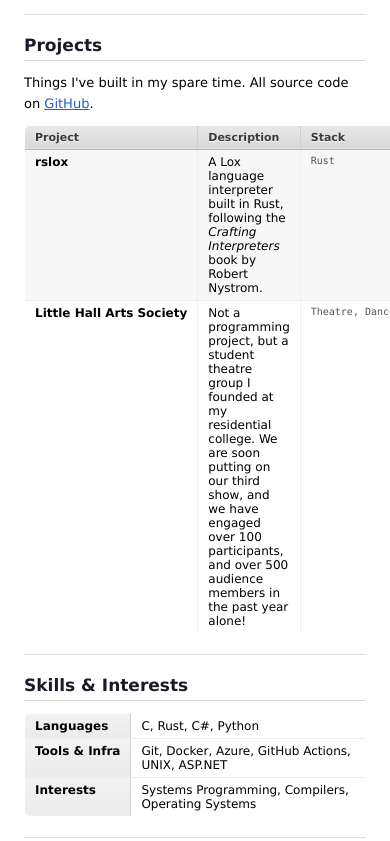
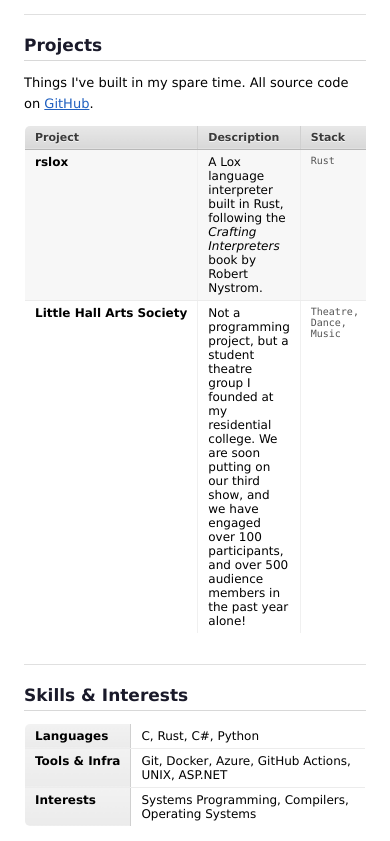
Before and after one commit to ivansokolov64/ivansokolov64.github.io, a plain HTML site: page index.html in a window 390 px wide. Shown: the part 556-1397 px from the top of the page. Drawn offline with Linux system fonts and the light colour scheme.

Commit message:
fix: Fixed projects table to be responsive on mobile.

```diff
--- a/index.html
+++ b/index.html
@@ -299,6 +299,11 @@
       border-radius: 6px;
       overflow: hidden;
       border: 1px solid #C8C8C8;
+
+    }
+
+    .table-wrapper {
+      overflow-x: auto;
     }
 
     .project-table th {
@@ -337,7 +342,6 @@
       font-family: "Monaco", "Courier New", monospace;
       font-size: 10px;
       color: #555;
-      white-space: nowrap;
     }
 
     /* ── Skills table ─────────────────────────────────────── */
@@ -645,6 +649,7 @@
         <p>Things I've built in my spare time. All source code on <a href="https://github.com/ivansokolov64">GitHub</a>.
         </p>
 
+        <div class="table-wrapper">
           <table class="project-table">
             <tr>
               <th>Project</th>
@@ -661,13 +666,18 @@
             </tr>
             <tr>
               <td class="proj-name">Little Hall Arts Society</td>
-            <td>Not a programming project, but a student theatre group I founded at my residential college. We are soon
-              putting on our third show, and we have engaged over 100 participants, and over 500 audience members in the
+              <td>Not a programming project, but a student theatre group I founded at my residential college. We are
+                soon
+                putting on our third show, and we have engaged over 100 participants, and over 500 audience members in
+                the
                 past year alone! </td>
               <td class="proj-lang">Theatre, Dance, Music</td>
               <td><a href="https://instagram.com/littlehallarts">Instagram</a></td>
             </tr>
           </table>
+        </div>
+
+
 
         <hr>
 
```
Lines whose indentation alone changed are shown as unchanged.
